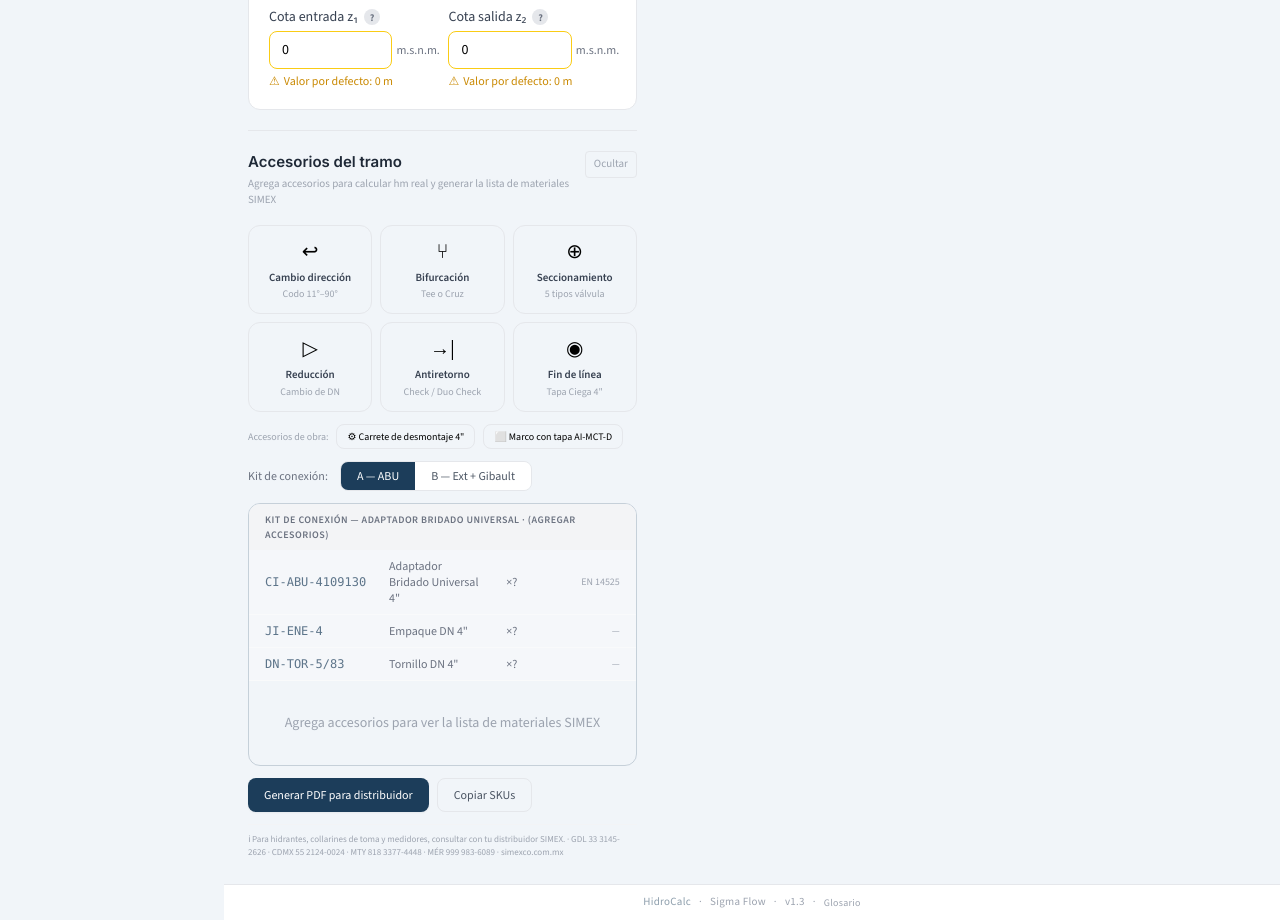
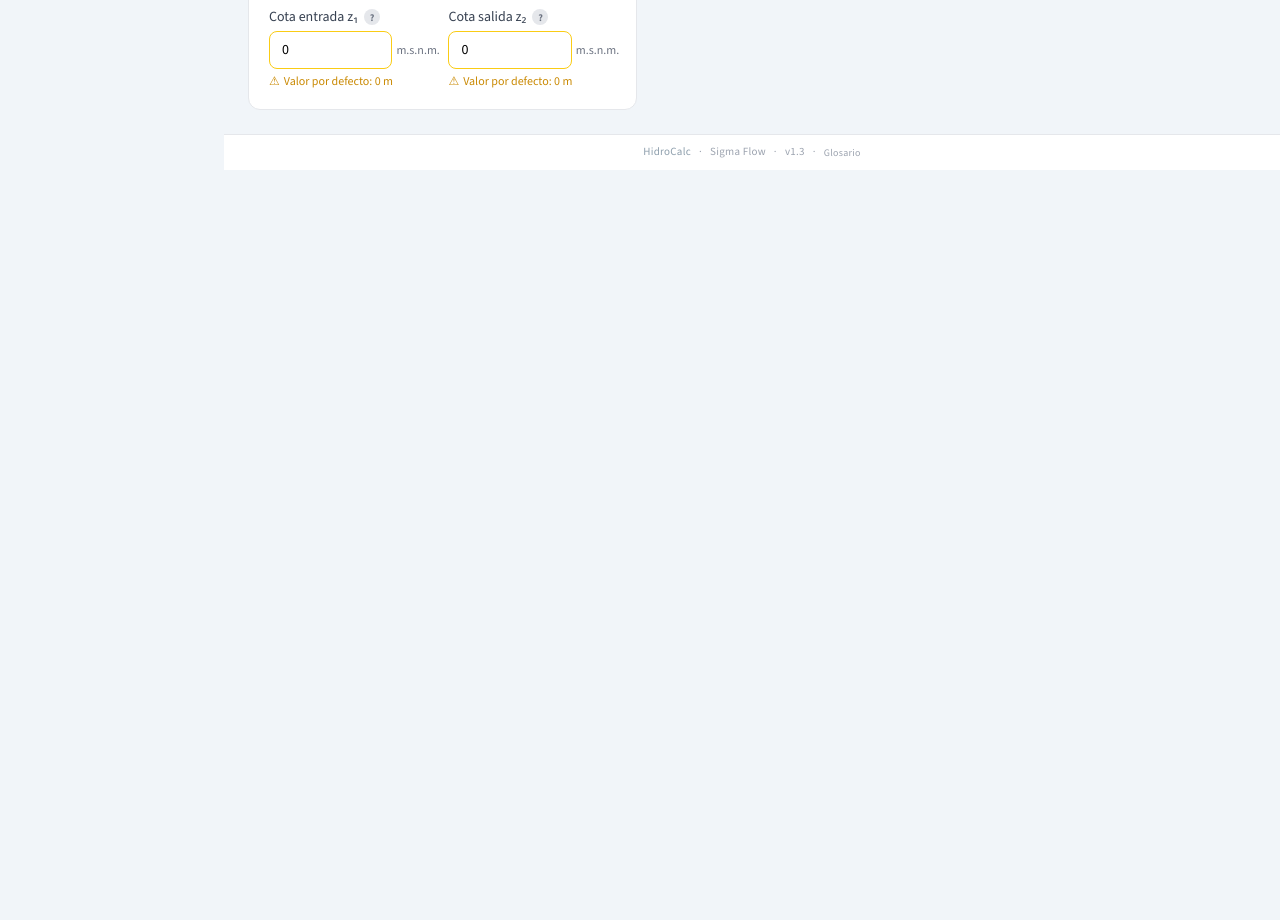
Before and after one commit to simexco/hidrocalc, a Next.js app: page /tramo-simple in a window 1280 px wide. Shown: the part 800-1720 px from the top of the page. After the commit the page ends 970 px from the top, so only its background shows below. Built offline with nearby package versions, Linux system fonts and the light colour scheme.

Commit message:
SIMEX: mover tabla al panel derecho, renombrar kit a Unión a tubería

```diff
--- a/src/app/(modules)/tramo-simple/page.tsx
+++ b/src/app/(modules)/tramo-simple/page.tsx
@@ -365,14 +365,7 @@ export default function TramoSimplePage() {
             </div>
           </div>
 
-          {/* SIMEX Materials — left panel */}
-          <ListaMaterialesSIMEX
-            dnMM={inputs.DN ?? undefined}
-            materialRaw={inputs.materialName}
-            hf={results?.hf ?? undefined}
-            velocidad={results?.V ?? undefined}
-            longitud={inputs.L ?? undefined}
-          />
+          {/* SIMEX in right panel */}
         </div>
 
         {/* ── RIGHT: Results (60%) ── */}
@@ -542,7 +535,14 @@ export default function TramoSimplePage() {
                   title="Perfil Hidráulico"
                 />
               )}
-              {/* SIMEX moved to left panel */}
+              {/* SIMEX Materials */}
+              <ListaMaterialesSIMEX
+                dnMM={inputs.DN ?? undefined}
+                materialRaw={inputs.materialName}
+                hf={results?.hf ?? undefined}
+                velocidad={results?.V ?? undefined}
+                longitud={inputs.L ?? undefined}
+              />
             </>
           )}
         </div>
--- a/src/components/ListaMaterialesSIMEX.tsx
+++ b/src/components/ListaMaterialesSIMEX.tsx
@@ -656,12 +656,12 @@ export default function ListaMaterialesSIMEX({
       {sugEnterrada && (<div onClick={addMarco} className="p-3 bg-yellow-50 dark:bg-yellow-900/10 border border-yellow-200 rounded-lg mb-3 text-xs text-yellow-700 cursor-pointer hover:bg-yellow-100 transition-colors">💡 ¿Esta válvula va enterrada? → Clic para agregar Marco con Tapa Dúctil AI-MCT-D</div>)}
 
       {visible && (<div className="space-y-3">
-        {kitData && (<div className="flex items-center gap-3 flex-wrap"><span className="text-xs text-gray-500">Kit de conexión:</span><div className="flex rounded-lg border border-gray-200 dark:border-gray-600 overflow-hidden"><button onClick={()=>setOpcion('A')} className={`px-4 py-1.5 text-xs transition-colors ${opcion==='A'?'bg-[#1C3D5A] text-white font-medium':'bg-white dark:bg-gray-800 text-gray-600 hover:bg-gray-50'}`}>A — ABU</button><button onClick={()=>!noABU&&setOpcion('B')} disabled={noABU} className={`px-4 py-1.5 text-xs transition-colors ${noABU?'opacity-40 cursor-not-allowed':'cursor-pointer'} ${opcion==='B'?'bg-[#1C3D5A] text-white font-medium':'bg-white dark:bg-gray-800 text-gray-600 hover:bg-gray-50'}`}>B — Ext + Gibault</button></div>{noABU && <span className="text-[10px] text-gray-400">Sin ABU — solo Opción B</span>}</div>)}
+        {kitData && (<div className="flex items-center gap-3 flex-wrap"><span className="text-xs text-gray-500">¿Cómo conectar a la tubería?</span><div className="flex rounded-lg border border-gray-200 dark:border-gray-600 overflow-hidden"><button onClick={()=>setOpcion('A')} className={`px-4 py-1.5 text-xs transition-colors ${opcion==='A'?'bg-[#1C3D5A] text-white font-medium':'bg-white dark:bg-gray-800 text-gray-600 hover:bg-gray-50'}`}>A — ABU</button><button onClick={()=>!noABU&&setOpcion('B')} disabled={noABU} className={`px-4 py-1.5 text-xs transition-colors ${noABU?'opacity-40 cursor-not-allowed':'cursor-pointer'} ${opcion==='B'?'bg-[#1C3D5A] text-white font-medium':'bg-white dark:bg-gray-800 text-gray-600 hover:bg-gray-50'}`}>B — Ext + Gibault</button></div>{noABU && <span className="text-[10px] text-gray-400">Sin ABU — solo Opción B</span>}</div>)}
 
         <div className="rounded-xl border border-[#1C3D5A]/20 overflow-hidden simex-print-area">
           {piezasPrinc.length>0 && (<><div className="bg-[#1C3D5A] px-4 py-2 text-[10px] font-semibold text-white uppercase tracking-wider">Piezas principales</div>{piezasPrinc.map(a=>(<div key={a.id} className="flex items-center gap-3 px-4 py-2.5 border-b border-gray-100 dark:border-gray-700"><span className="font-mono text-xs text-[#1C3D5A] dark:text-blue-300 w-28 shrink-0">{a.sku}</span><span className="flex-1 text-[13px] font-medium text-gray-700 dark:text-gray-300">{a.label}</span><span className="text-sm font-semibold text-gray-600 w-8 text-center">×{a.qty}</span><span className="text-[10px] text-gray-400 w-20 text-right">{a.norma}</span>{a.isWafer && <span className="text-[10px] text-yellow-600 bg-yellow-100 px-1.5 py-0.5 rounded">⚠ wafer</span>}</div>))}</>)}
 
-          {kitItems.length>0 && (<><div className="bg-gray-100 dark:bg-gray-700 px-4 py-2 text-[10px] font-semibold text-gray-500 uppercase tracking-wider">Kit de conexión — {opcion==='A'?'Adaptador Bridado Universal':'Extremidad + Gibault'}{totalBridas>0?` · ${totalBridas} bridas totales`:' · (agregar accesorios)'}</div>{kitItems.map((k,i)=>(<div key={i} className="flex items-center gap-3 px-4 py-2 border-b border-gray-50 dark:border-gray-700 bg-gray-50/50 dark:bg-gray-800/30"><span className="font-mono text-xs text-[#1C3D5A]/70 w-28 shrink-0">{k.sku}</span><span className="flex-1 text-xs text-gray-500">{k.desc}</span><span className="text-xs font-medium text-gray-500 w-8 text-center">{k.qty===0?'×?':`×${k.qty}`}</span><span className="text-[10px] text-gray-400 w-20 text-right">{k.norma}</span></div>))}</>)}
+          {kitItems.length>0 && (<><div className="bg-gray-100 dark:bg-gray-700 px-4 py-2 text-[10px] font-semibold text-gray-500 uppercase tracking-wider">Unión a tubería — {opcion==='A'?'Adaptadores Bridados Universales (ABU)':'Extremidades Bridadas + Juntas Gibault'}{totalBridas>0?` · ${totalBridas} conexiones`:' · (agregar accesorios)'}</div>{kitItems.map((k,i)=>(<div key={i} className="flex items-center gap-3 px-4 py-2 border-b border-gray-50 dark:border-gray-700 bg-gray-50/50 dark:bg-gray-800/30"><span className="font-mono text-xs text-[#1C3D5A]/70 w-28 shrink-0">{k.sku}</span><span className="flex-1 text-xs text-gray-500">{k.desc}</span><span className="text-xs font-medium text-gray-500 w-8 text-center">{k.qty===0?'×?':`×${k.qty}`}</span><span className="text-[10px] text-gray-400 w-20 text-right">{k.norma}</span></div>))}</>)}
 
           {piezasObra.length>0 && (<><div className="bg-blue-50 dark:bg-blue-900/10 px-4 py-2 text-[10px] font-semibold text-blue-500 uppercase tracking-wider">Accesorios de obra</div>{piezasObra.map(a=>(<div key={a.id} className="flex items-center gap-3 px-4 py-2 border-b border-blue-100 dark:border-blue-900/20 bg-blue-50/50"><span className="font-mono text-xs text-blue-600 w-28 shrink-0">{a.sku}</span><span className="flex-1 text-xs text-blue-700">{a.label}</span><span className="text-xs font-medium w-8 text-center">×{a.qty}</span><span className="text-[10px] text-blue-400 w-20 text-right">{a.norma}</span></div>))}</>)}
 
```
Also changed, not shown: 1 other file (tests, documents, lock files or other folders).
